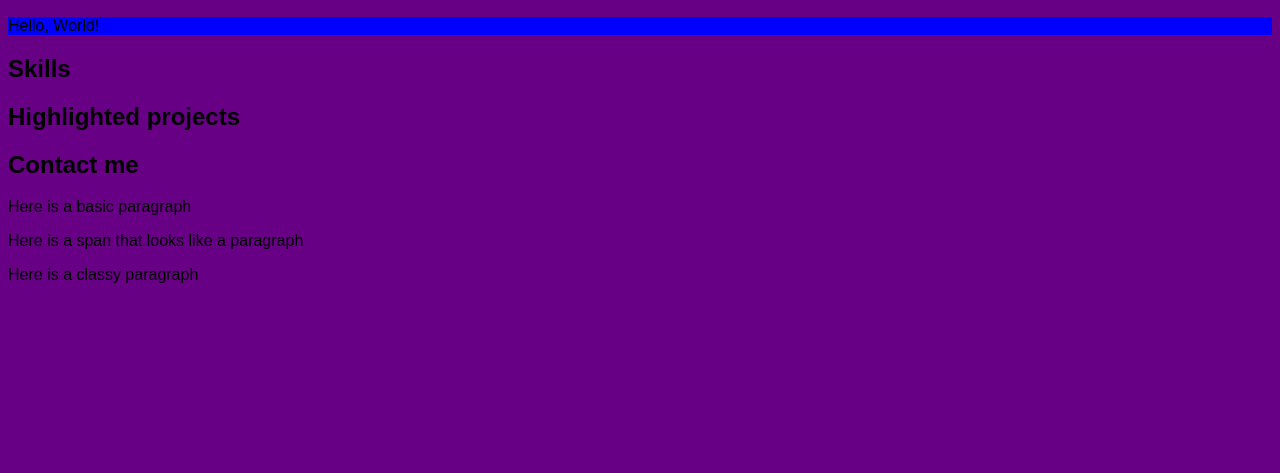
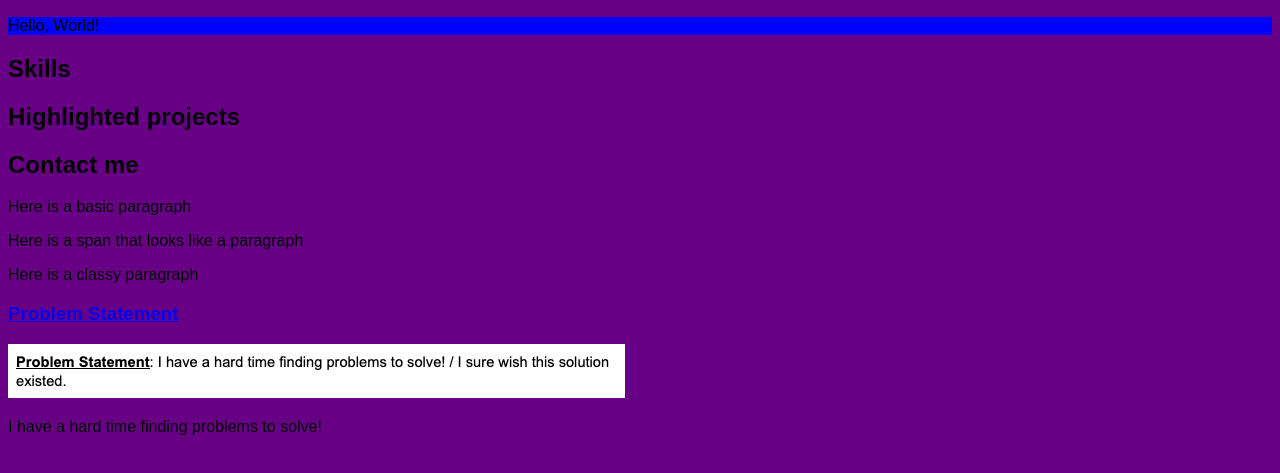
Before and after one commit to marshalldouglas398/marshalldouglas398.github.io, a plain HTML site: page index.html in a window 1280 px wide. Shown: the part 111-584 px from the top of the page. Drawn offline with Linux system fonts and the light colour scheme.

Commit message:
Updated for problem statement

```diff
--- a/index.html
+++ b/index.html
@@ -15,5 +15,14 @@
         <span id="para1">Here is a span that looks like a paragraph</span>
         <p class="center">Here is a classy paragraph</p>
 
+        <div class="projects">
+            <!-- Problem Statement Assignment -->
+            <section class="project">
+                <a href="files/statement.pdf"><h3>Problem Statement</h3></a>
+                <a href="files/statement.pdf"><img src="images/problem.png"></a>
+                <p>I have a hard time finding problems to solve!</p>
+            </section>
+        </div>
+
     </body>
 </html>
```
Also changed, not shown: images/problem.png (added), 1 other file.
